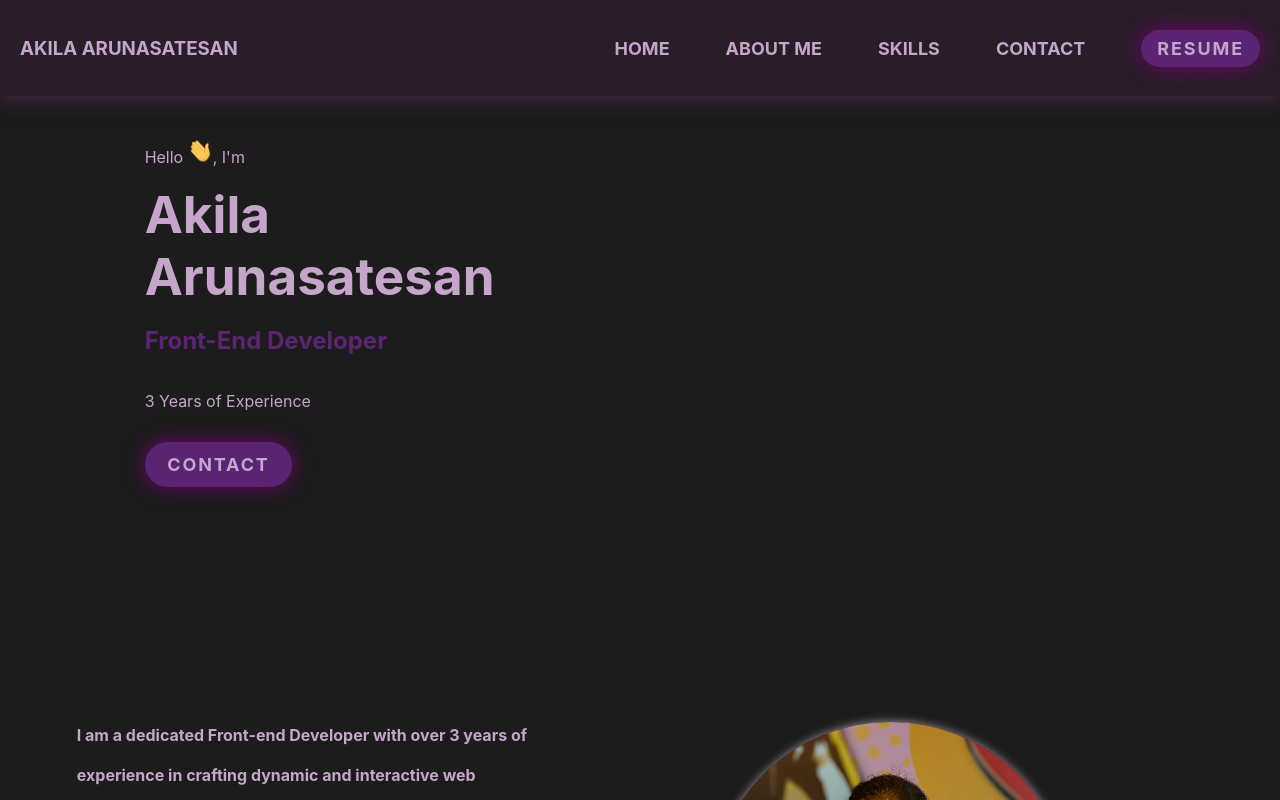
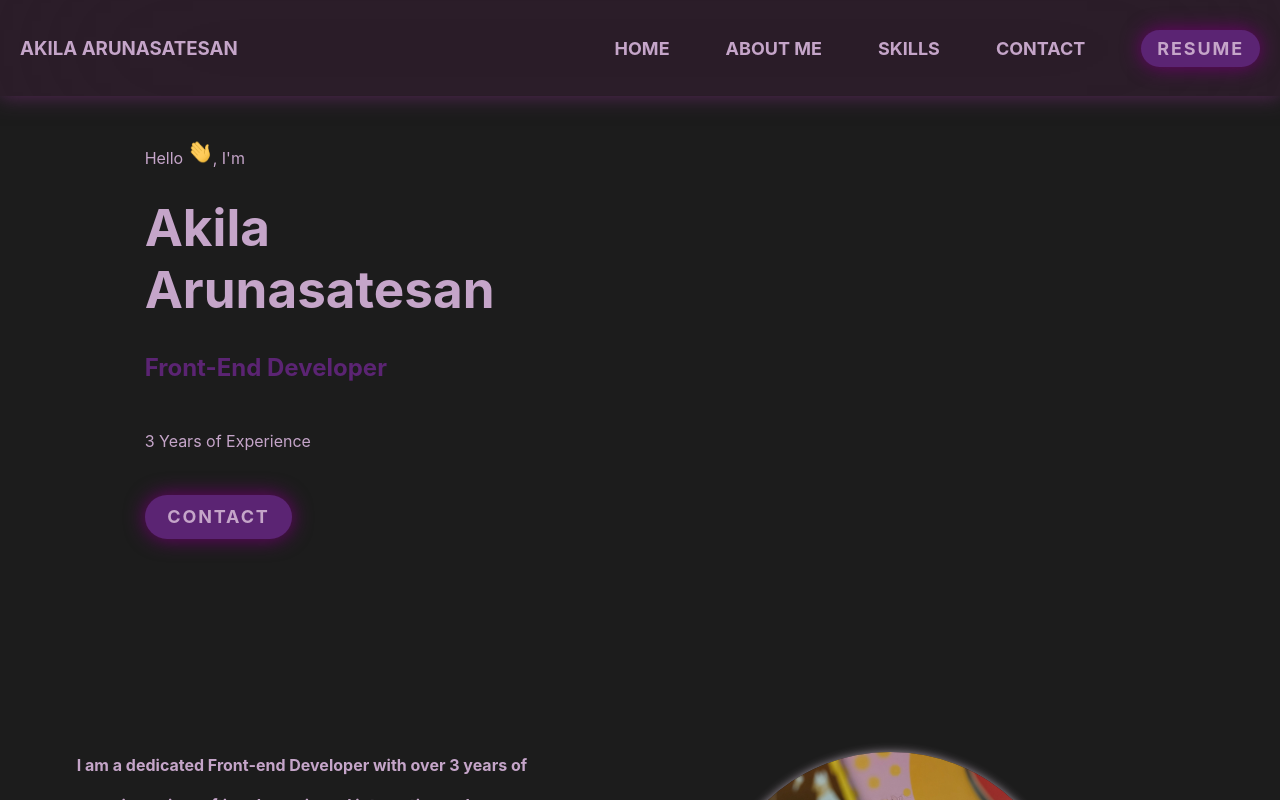
Before and after one commit to Ak496/react_portfolio, a React (Vite) app: page / in a window 1280 px wide. Shown: the top 800 px of the page. Built offline with nearby package versions, Linux system fonts and the light colour scheme.

Commit message:
packages removed and some css adjustment done

```diff
--- a/index.html
+++ b/index.html
@@ -4,7 +4,7 @@
     <meta charset="UTF-8" />
     <meta name="viewport" content="width=device-width, initial-scale=1.0" />
     <title>Akila A | Portfolio</title>
-    <link rel="icon" type="image/svg+xml" href="./TitleIcon.png" />
+    <link rel="icon" type="image/svg+xml" href="TitleIcon.png" />
   </head>
   <body>
     <div id="root"></div>
--- a/package.json
+++ b/package.json
@@ -27,7 +27,6 @@
     "eslint-plugin-react": "^7.34.3",
     "eslint-plugin-react-hooks": "^4.6.2",
     "eslint-plugin-react-refresh": "^0.4.7",
-    "vite": "^5.3.4",
-    "vite-plugin-babel": "^1.2.0"
+    "vite": "^5.3.4"
   }
 }
--- a/src/components/Main/Main.css
+++ b/src/components/Main/Main.css
@@ -8,7 +8,8 @@
     display: flex;
     flex-direction: column;
     justify-content: space-between;
-    margin: 3% 7% 0%;
+    margin: 5% 7% 0%;
+    gap: 0.8rem;
 }
 #text-line1,
 #text-line2,
@@ -46,10 +47,6 @@
     transition: 1s;
 }
 
-#main-section-right {
-    margin-top: -30px;
-}
-
 /* Media Queries*/
 @media only screen and (max-width:650px){
     #main-section-left{
--- a/vite.config.js
+++ b/vite.config.js
@@ -1,16 +1,10 @@
 import { defineConfig } from 'vite'
 import react from '@vitejs/plugin-react'
-import { createBabelPlugin } from 'vite-plugin-babel'
 
 // https://vitejs.dev/config/
 export default defineConfig({
   plugins: [
     react(),
-    createBabelPlugin({
-      babelConfig: {
-        presets: ["@babel/preset-env", "@babel/preset-react"]
-      }
-    })
   ],
   resolve: {
     preserveSymlinks: true
```
Also changed, not shown: 1 other file (tests, documents, lock files or other folders).
